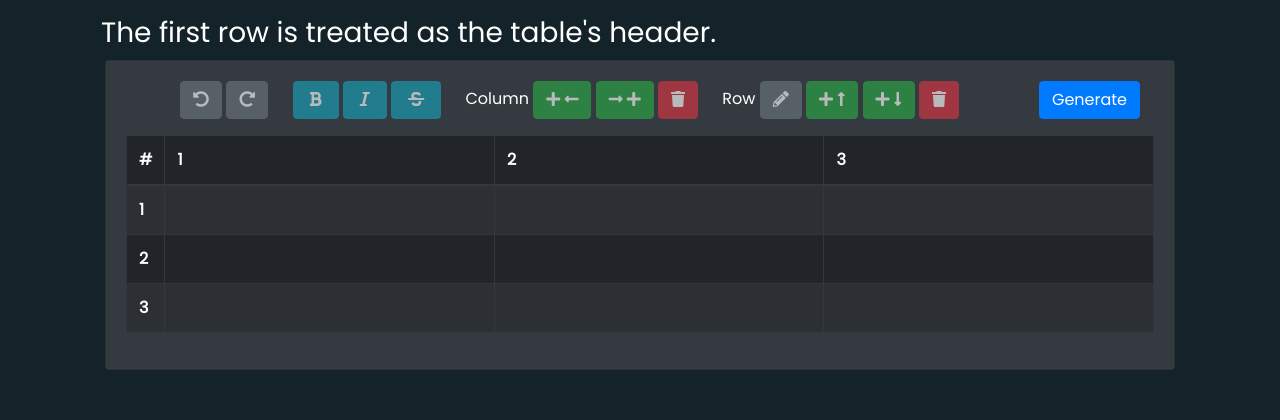
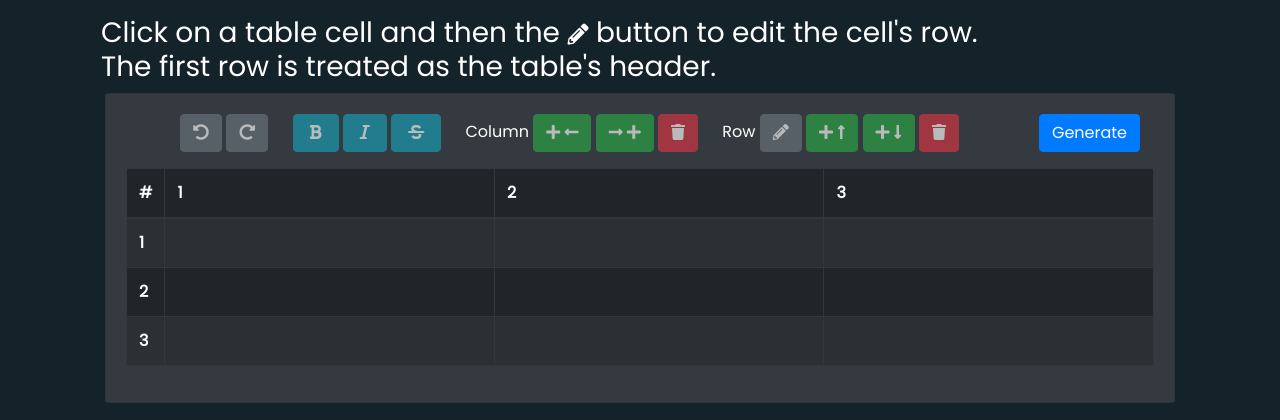
Before and after one commit to 1Gokul/table2markdown, a Flask app: template templates/table2markdown.html in a window 1280 px wide. Shown: the part 72-492 px from the top of the page. Run offline with Flask 2, Linux system fonts and the light colour scheme; the template is opened without the code that fills it, so the values that code supplies are empty; some libraries are stand-ins or nearby versions.

Commit message:
Additions to delete-column code
Changed the tips that appear in the beginning.

```diff
--- a/static/css/layout.css
+++ b/static/css/layout.css
@@ -184,16 +184,20 @@ hr {
   /* Set the fixed height of the #footer here */
   background-color: #1f5170;
   text-align: center;
+  overflow: hidden;
 }
+
 
 #footer li {
   display: inline-block;
   padding: 15px 25px;
   color: white;
+
 }
 
 #footer a {
   color: #acdfff;
+
 }
 
 #footer a:hover,
--- a/static/js/table2markdown.js
+++ b/static/js/table2markdown.js
@@ -49,9 +49,7 @@ $(document).ready(function () {
             else {
                 $(this).replaceWith('<th scope="col">' + i + '</th>');
             }
-        })
-
-
+        });
     }
 
     // Creates the row to be added
@@ -170,7 +168,13 @@ $(document).ready(function () {
         // If the length of the table is zero, add the row at the beginning.
         if ($('#input-table > tbody > tr').length <= 0) {
             $($("#input-table").find('tbody')).append('<tr>' + rowData + '</tr>');
+
+            // Unhide the Elim, Edit and AddRowUp buttons.
             $('.bElim, .bEdit, .bAddRowUp').show(200, "linear");
+
+            // Enable the generate-table button.
+            $('.generate-table-button > button').prop('disabled', true);
+
             set_table_row_numbers();
 
             deselect_cell();
@@ -220,10 +224,6 @@ $(document).ready(function () {
     // Adds a column to the right of the current column.
     $(document).on('click', '.bAddColumnRight', function () {
 
-
-
-
-
         // If there are no columns currently
         if ($('#input-table > thead > tr > th').length === 1) {
 
@@ -237,6 +237,9 @@ $(document).ready(function () {
 
             // Now that there is one column, unhide the AddColumnLeft, DeleteColumn buttons.
             $('.bAddColumnLeft, .bDeleteColumn').show(200, "linear");
+
+            // Enable the generate-table button
+            $('.generate-table-button > button').prop('disabled', false);
 
             deselect_cell();
         }
@@ -292,6 +295,7 @@ $(document).ready(function () {
             })
 
         })
+
         deselect_cell();
         set_table_column_numbers();
 
@@ -300,6 +304,7 @@ $(document).ready(function () {
         if ($('#input-table > thead > tr > th').length === 1) {
             $('.bAddColumnLeft, .bDeleteColumn').hide(200, "linear");
             $('.column-menu > button').removeAttr('disabled');
+            $('.generate-table-button > button').prop('disabled', true);
         }
 
     });
@@ -332,6 +337,7 @@ $(document).ready(function () {
         if ($('#input-table > tbody > tr').length <= 0) {
             $('.bElim, .bEdit, .bAddRowUp').hide(200, "linear");
             $('.row-menu > button').removeAttr('disabled');
+            $('.generate-table-button > button').prop('disabled', true);
         }
     });
 
@@ -420,9 +426,7 @@ $(document).ready(function () {
             .fail((error) => {
                 console.log("Error during file convert: " + error);
             });
+    });
 
 
-
-    });
-
 });
--- a/templates/table2markdown.html
+++ b/templates/table2markdown.html
@@ -3,7 +3,8 @@
 {% block body %}
 
 <!-- Heading -->
-<h3 class="mt-3 ml-3">The first row is treated as the table's header.
+<h3 class="mt-3 ml-3">Click on a table cell and then the  <i class="fas fa-xs fa-pencil-alt"></i> button to edit the cell's row.
+    <br>The first row is treated as the table's header.
 </h3>
 
 
```
